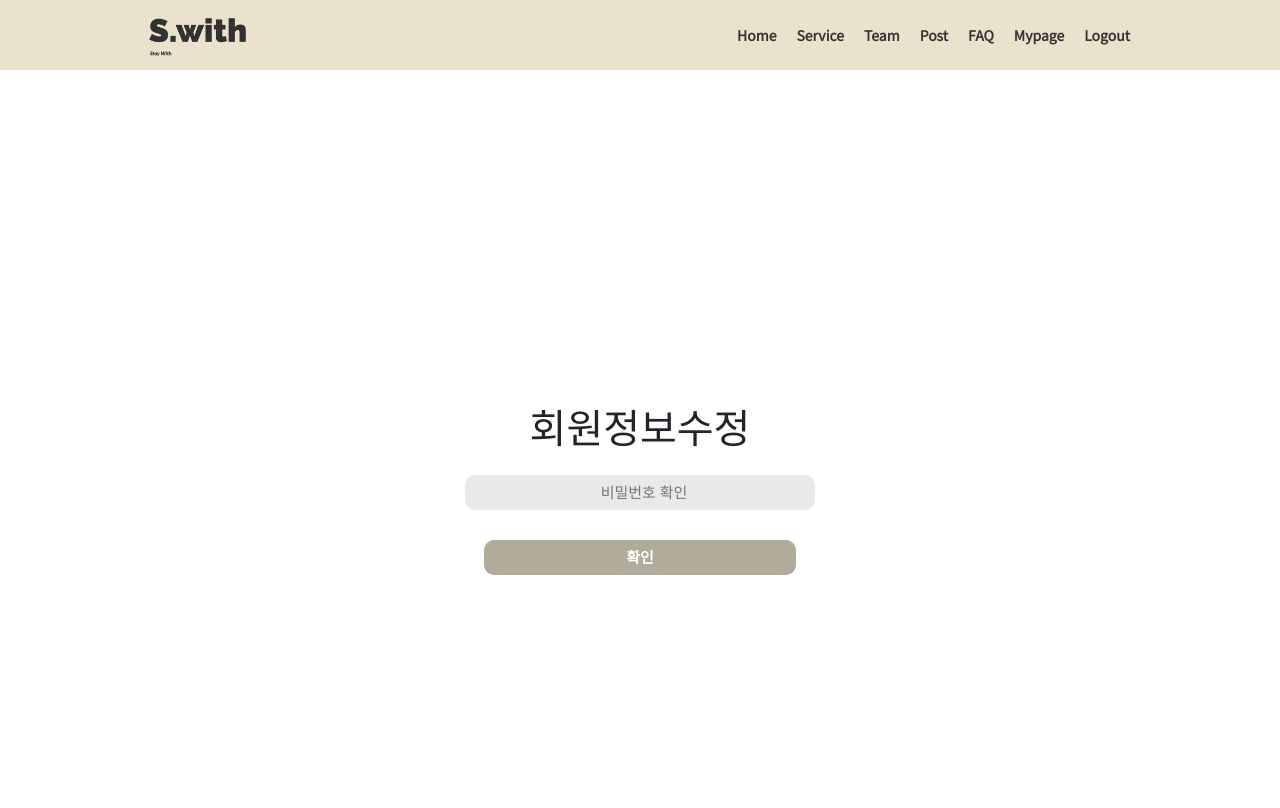
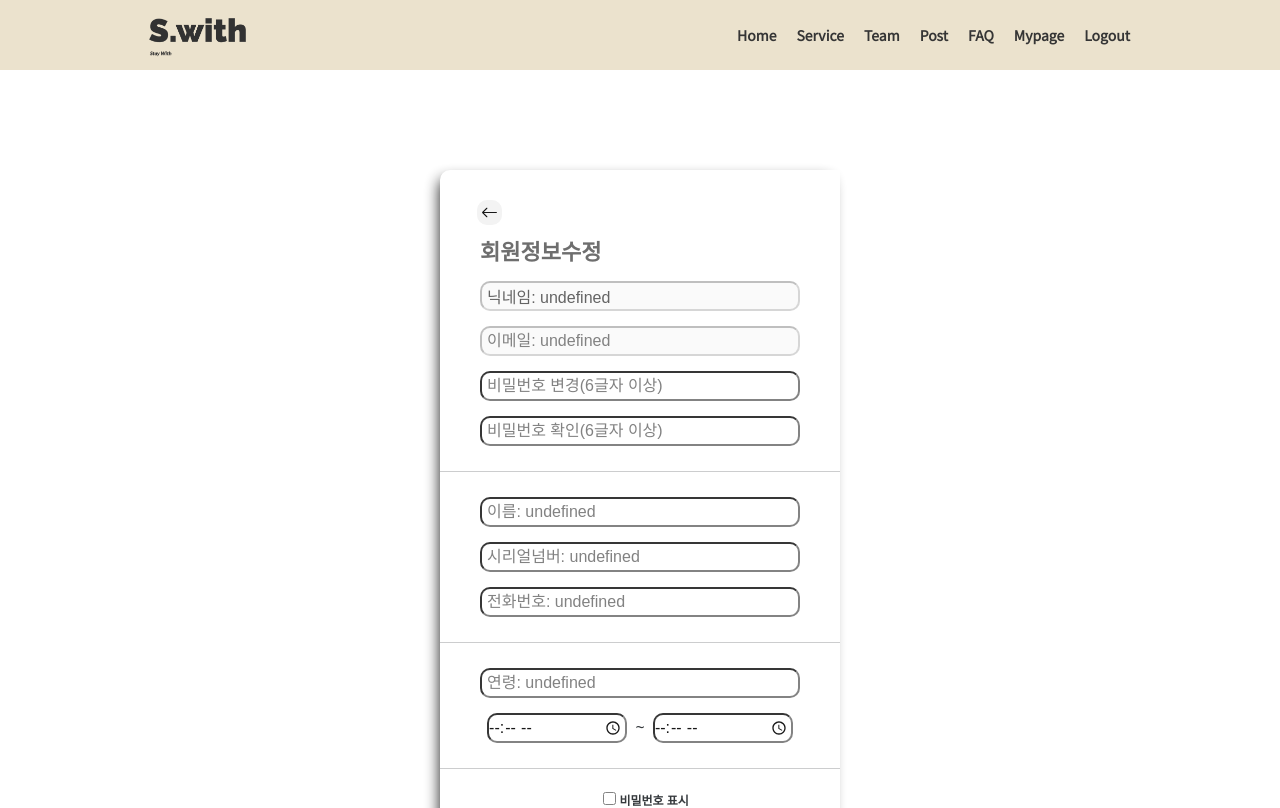
Before and after one commit to Yjason-K/AIVLE_BigProject_Swith, a React (Create React App) app: page /mypage in a window 1280 px wide. Shown: the top 808 px of the page. Built offline with nearby package versions, Linux system fonts and the light colour scheme; sample sign-in values are in the browser's storage.

Commit message:
style - mypage 수정

```diff
--- a/src/pages/mypage.js
+++ b/src/pages/mypage.js
@@ -15,8 +15,8 @@ const MYPAGE = () => {
   const [ageNumber, setAgeNumber] = useState('');
   const [timeNumber1, setTimeNumber1] = useState('');
   const [timeNumber2, setTimeNumber2] = useState('');
-  const [verified, setVerified] = useState(false);
-  const [currentUser, setCurrentUser] = useState(null);
+  const [verified, setVerified] = useState(true);
+  const [currentUser, setCurrentUser] = useState(true);
   const [showPassword, setShowPassword] = useState(false);
   const timeRef1 = useRef();
   const timeRef2 = useRef();
@@ -54,6 +54,16 @@ const MYPAGE = () => {
 
   const updateUserInfo = (e) => {
     e.preventDefault();
+    console.log({
+      newPassword,
+      newPasswordConfirmation,
+      name,
+      serialNumber,
+      phoneNumber,
+      ageNumber,
+      timeNumber1,
+      timeNumber2,
+    });
 
     if (newPassword && newPassword !== newPasswordConfirmation) {
       alert('입력한 비밀번호와 비밀번호 확인이 일치하지 않습니다.');
@@ -129,7 +139,18 @@ const MYPAGE = () => {
                     width="25"
                     height="25"
                     fill="currentColor"
-                    className="bi bi-arrow-left Arrows"
+                    style={{
+                      position: 'absolute',
+                      left: '37px',
+                      top: '30px',
+                      cursor: 'pointer',
+                      backgroundColor: 'rgb(242, 242, 242)',
+                      padding: '4px',
+                      borderRadius: '10px',
+                      textDecoration: 'none',
+                      fill: 'black',
+                      transition: 'all ease-in-out 0.15s'
+                    }}
                     viewBox="0 0 16 16"
                   >
                     <path
@@ -152,9 +173,9 @@ const MYPAGE = () => {
                       <hr className="hr" style={{ marginBottom: "10px", marginTop: "25px" }} />
                       <input ref={ageRef} type="text" className="ageInput" placeholder={`연령: ${currentUser.agenumber}`} onChange={(e) => setAgeNumber(e.target.value)} />
                       <div>
-                        <input ref={timeRef1} type="time" className="timeInput" value onChange={(e) => setTimeNumber1(e.target.value)} />
+                        <input ref={timeRef1} type="time" className="timeInput" onChange={(e) => { setTimeNumber1(parseInt(e.target.value.split(":")[0])); }} />
                         &nbsp; ~ &nbsp;
-                        <input ref={timeRef2} type="time" className="timeInput" onChange={(e) => setTimeNumber2(e.target.value)} />
+                        <input ref={timeRef2} type="time" className="timeInput" onChange={(e) => { setTimeNumber2(parseInt(e.target.value.split(":")[0])); }} />
                       </div>
                       <hr className="hr" style={{ marginBottom: "10px", marginTop: "25px" }} />
                     </div>
--- a/src/style/mypage.css
+++ b/src/style/mypage.css
@@ -9,6 +9,16 @@
     justify-content: center;
     margin: 13.23em auto;
     padding-bottom: 35px;
+  }
+
+.editArea::before {
+    content: '회원정보수정';
+    position: absolute;
+    top: 65px;
+    color:#5f5f5f;
+    left: 40px;
+    font-size: 22px;
+    font-weight: 700;
   }
 
 .mypage_main{
```
